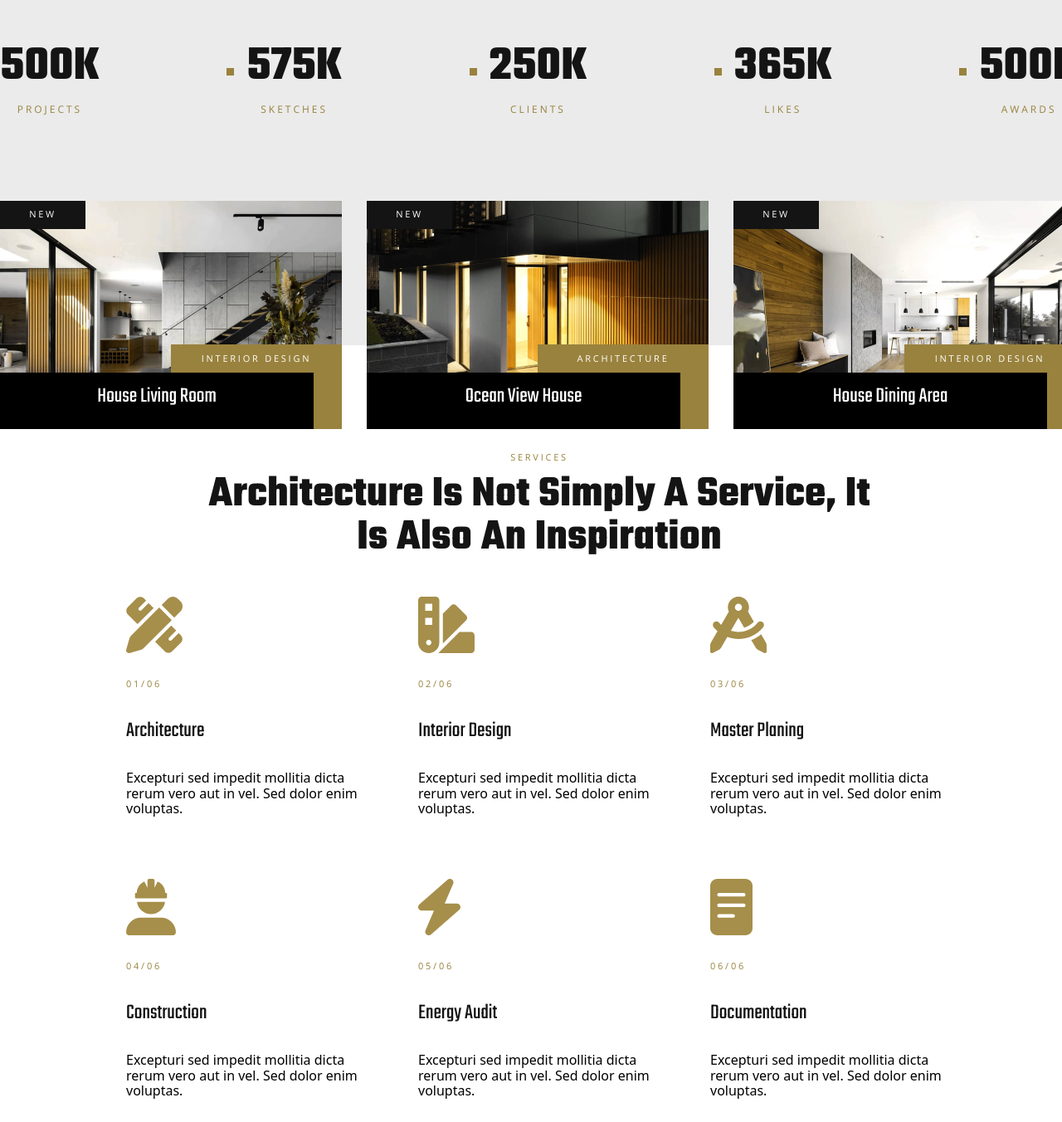
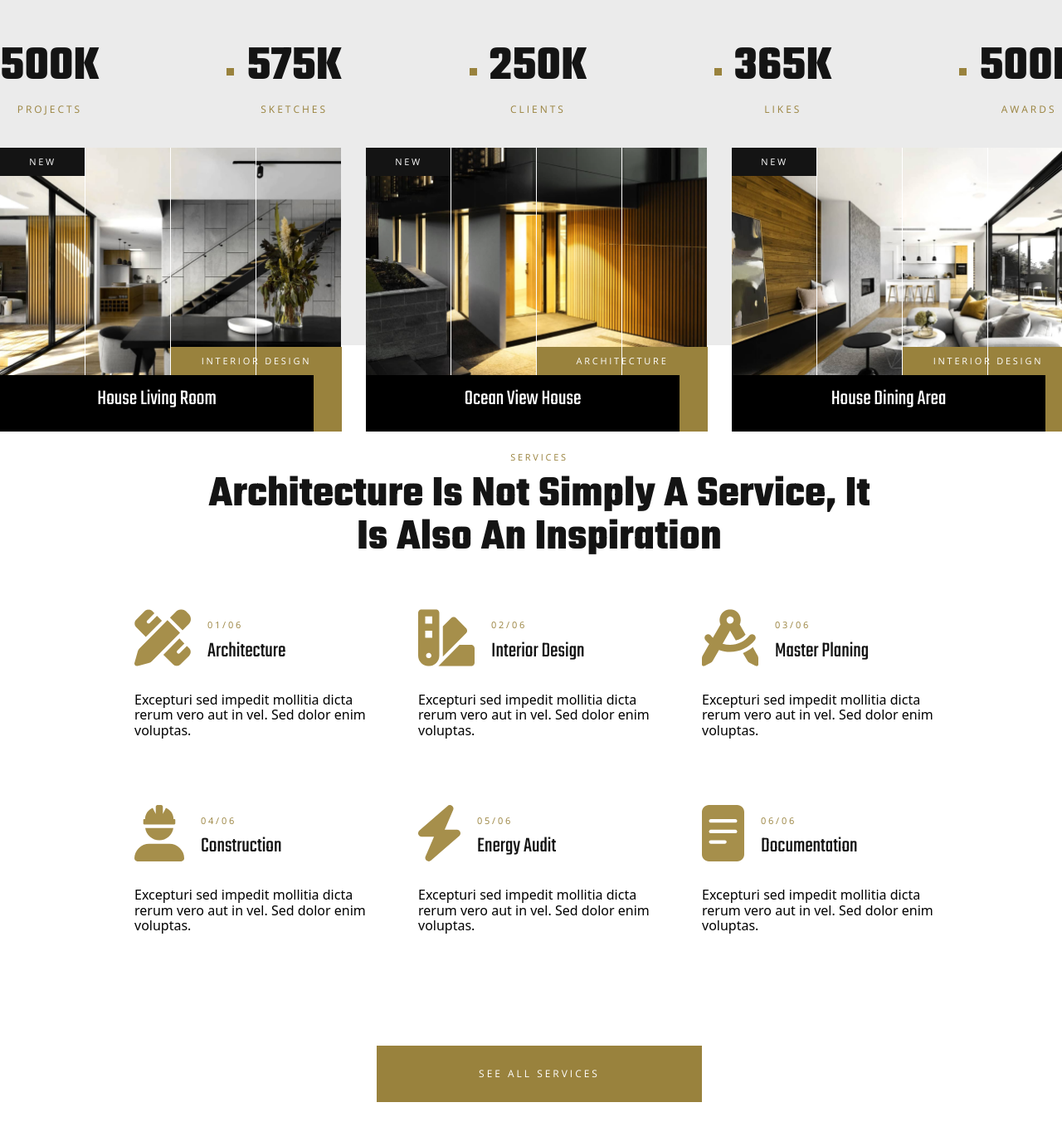
Before and after one commit to Soniash22/Vantage, a plain HTML site: page index.html in a window 1280 px wide. Shown: the part 1205-2557 px from the top of the page at 83% size. After the commit the page ends 2533 px from the top, so only its background shows below. Drawn offline with nearby package versions, Linux system fonts and the light colour scheme.

Commit message:
rectangle

```diff
--- a/css/design.css
+++ b/css/design.css
@@ -14,6 +14,7 @@
 
   position: absolute;
   top: 0;
+  left: 0;
 }
 .design_new h3 {
   color: #fff;
@@ -29,6 +30,12 @@
 .design_item {
   list-style-type: none;
   position: relative;
+
+  display: flex;
+  justify-content: center;
+
+  width: 411px;
+  height: 342.297px;
 }
 
 .design_block {
@@ -41,8 +48,16 @@
   align-items: flex-end;
 
   position: absolute;
-  bottom: 3px;
+
   z-index: 1;
+
+  bottom: 0;
+
+    left: 0
+}
+.design_img {
+  width: 100%;
+    height: 81%;
 }
 
 .design_block h3 {
@@ -67,9 +82,12 @@
   display: flex;
   justify-content: center;
   align-items: flex-start;
+
+  bottom: 0;
+  right: 0;
 }
 .design_interior h4 {
-    color: #FFF;
+  color: #fff;
   font-family: Open Sans;
   font-size: 11px;
   font-style: normal;
@@ -90,3 +108,31 @@ margin: 0;
   bottom: -137px;
   margin-bottom: 60px;
 }
+.line {
+  width: 1px;
+  height: 275px;
+  background: #fff;
+
+}
+.design_lines {
+  position: absolute;
+  display: flex;
+  gap: 102px;
+  top: 0;
+}
+.line2 {
+  width: 1px;
+  height: 275px;
+  background: #FFF;
+
+}
+.line3 {
+  width: 1px;
+  height: 275px;
+  background: #fff;
+
+}
+.design_interior:nth-child(2) {
+  position: absolute;
+  z-index: 1;
+}
--- a/css/next.css
+++ b/css/next.css
@@ -72,8 +72,8 @@ padding: 25px 70px;
 
 
     position: absolute;
-    top: 140px;
-    right: 205px;
+    top: 68px;
+    right: 68px;
     padding-right: 0;
     z-index: 1;
 }
@@ -82,8 +82,8 @@ width: 489px;
 height: 329px;
 background: #99823D;
 position: absolute;
-right: 135px;
-    bottom: 20px;
+right: 0px;
+    bottom: 0px;
 }
 .next_socmed a {
     color: #000;
--- a/css/services.css
+++ b/css/services.css
@@ -38,6 +38,8 @@
   line-height: 16.575px; /* 150.682% */
   letter-spacing: 2.763px;
   text-transform: uppercase;
+
+  margin-bottom: 10px;
 }
 .services_name h4 {
   color: #141414;
@@ -47,6 +49,10 @@
   font-weight: 400;
   line-height: 26.112px; /* 100.431% */
   text-transform: capitalize;
+
+  margin-bottom: 20px;
+
+  margin-top: 0;
 }
 .services_name p {
   color: #141414;
@@ -55,18 +61,48 @@
   font-style: normal;
   font-weight: 400;
   line-height: 25.5px; /* 150% */
-
-
 }
 .services_list {
   list-style-type: none;
   display: flex;
   flex-wrap: wrap;
-
-    gap: 60px;
+  justify-content: space-around;
+  gap: 50px;
   padding: 0;
   justify-content: center;
 }
 .services_p {
   width: 292px;
 }
+.services_wrapper {
+  display: flex;
+  flex-wrap: wrap;
+  justify-content: flex-start;
+}
+.services_name {
+  margin-left: 20px;
+}
+.services_btn {
+  width: 392px;
+  height: 68px;
+  border: none;
+
+  background: #99823d;
+
+  color: #fff;
+  text-align: center;
+  font-family: Open Sans;
+  font-size: 12px;
+  font-style: normal;
+  font-weight: 400;
+  line-height: 17.85px; /* 148.75% */
+  letter-spacing: 2.975px;
+  text-transform: uppercase;
+
+  margin: 0 auto;
+  display: flex;
+  justify-content: center;
+    align-items: center;
+
+    margin-top: 120px;
+}
--- a/css/style.css
+++ b/css/style.css
@@ -7,5 +7,6 @@
 
 .container {
     width: 1300px;
-    margin: 0 auto
+    margin: 0 auto;
+    position: relative;
 }
--- a/index.html
+++ b/index.html
@@ -166,6 +166,11 @@
         <div class="design_interior">
           <h4>interior design</h4>
         </div>
+        <div class="design_lines">
+          <div class="line"></div>
+          <div class="line2"></div>
+          <div class="line3"></div>
+        </div>
           </li>
 
           <li class="design_item">
@@ -177,6 +182,11 @@
         <div class="design_interior">
           <h4>Architecture</h4>
         </div>
+        <div class="design_lines">
+          <div class="line"></div>
+          <div class="line2"></div>
+          <div class="line3"></div>
+        </div>
           </li>
 
           <li class="design_item">
@@ -187,6 +197,11 @@
         </div>
         <div class="design_interior">
           <h4>interior design</h4>
+        </div>
+        <div class="design_lines">
+          <div class="line"></div>
+          <div class="line2"></div>
+          <div class="line3"></div>
         </div>
           </li>
 
@@ -264,7 +279,7 @@
           <p class="services_p">Excepturi sed impedit mollitia dicta rerum vero aut in vel. Sed dolor enim voluptas.</p>
         </li>
       </ul>
-      <button>see all services</button>
+      <button class="services_btn">see all services</button>
       </div>
 
     </section>
```
Lines whose indentation alone changed are shown as unchanged.
